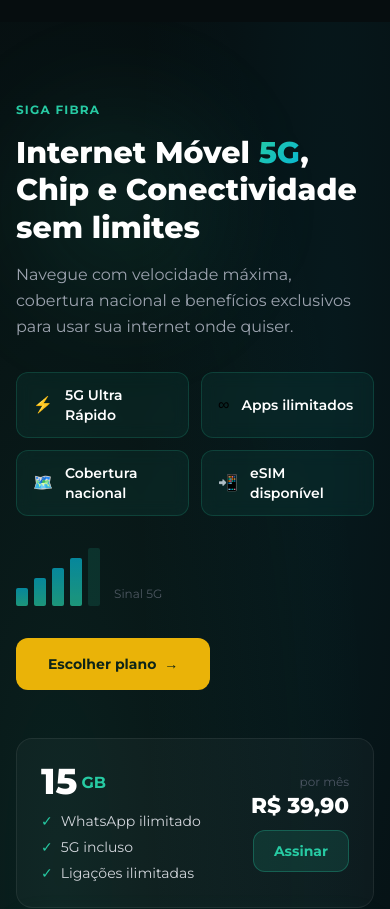
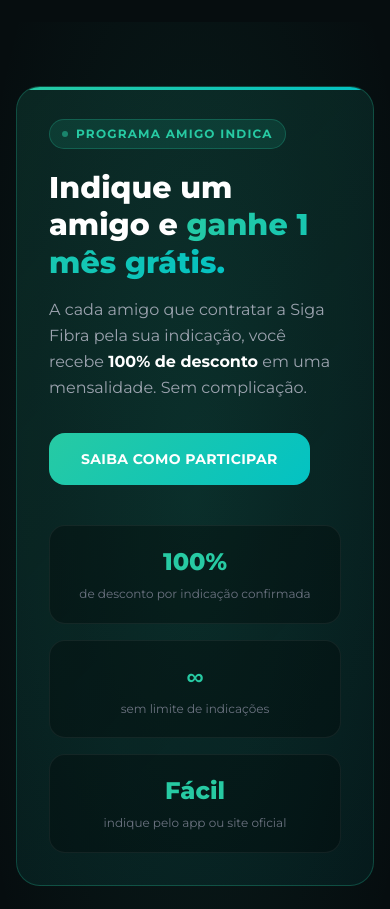
Before and after one commit to agenciaacev/sigra-fibra-workspace, a Next.js app: page /pessoa-fisica in a window 390 px wide. Shown: the part 4140-5049 px from the top of the page. Built offline with nearby package versions, Linux system fonts and the light colour scheme; no server answers.

Commit message:
subindo alteraçoes

```diff
--- a/app/pessoa-fisica/page.tsx
+++ b/app/pessoa-fisica/page.tsx
@@ -1,49 +1,19 @@
-'use client'
-
-import { useRouter } from 'next/navigation'
-import HeroBanner, { BannerSlide } from '@/components/shared/HeroBanner'
+import HomeBanner from '@/components/home/HomeBanner'
 import QuickLinksSection from '@/components/home/QuickLinksSection'
-import CtaBanner from '@/components/home/CtaBanner'
 import PlanosInternetSection from '@/components/home/PlanosInternetSection'
 import StreamingSection from '@/components/home/StreamingSection'
+import AmigoIndicaSection from '@/components/home/AmigoIndicaSection'
 import ChipMovelSection from '@/components/home/ChipMovelSection'
-const banner1 = '/img/1.jpg'
-const banner2 = '/img/2.jpg'
-const banner3 = '/img/3.jpg'
-const banner4 = '/img/4.jpg'
+import CtaBanner from '@/components/home/CtaBanner'
 
 export default function PFHome() {
-  const router = useRouter()
-
-  const slides: BannerSlide[] = [
-    {
-      image: banner1,
-      imageAlt: 'Oferta Internet Fibra 600Mb',
-      onClick: () => router.push('/pessoa-fisica/internet-fibra'),
-    },
-    {
-      image: banner2,
-      imageAlt: 'Plano 1 Giga',
-      onClick: () => router.push('/pessoa-fisica/internet-fibra'),
-    },
-    {
-      image: banner3,
-      imageAlt: 'Planos de Celular',
-      onClick: () => router.push('/pessoa-fisica/celular/pre-pago'),
-    },
-     {
-      image: banner4,
-      imageAlt: 'Promoção Especial',
-      onClick: () => router.push('/pessoa-fisica/celular/pre-pago'),
-    },
-  ]
-
   return (
     <div className="font-sans">
-      <HeroBanner slides={slides} accentColor="#27CAA3" autoPlayInterval={6000} showArrows={false} />
+      <HomeBanner />
       <QuickLinksSection />
       <PlanosInternetSection />
       <StreamingSection />
+      <AmigoIndicaSection />
       <ChipMovelSection />
       <CtaBanner />
     </div>
--- a/components/home/AmigoIndicaSection.tsx
+++ b/components/home/AmigoIndicaSection.tsx
@@ -7,26 +7,27 @@
 
   return (
     <section className="py-16 md:py-20 relative overflow-hidden" style={{ background: '#060d0f' }}>
-      {/* Background glow */}
       <div className="absolute inset-0 pointer-events-none" style={{
         background: 'radial-gradient(ellipse 60% 80% at 50% 50%, rgba(39,202,163,0.09), transparent)',
       }} />
 
       <div className="relative max-w-[1200px] mx-auto px-4 sm:px-6 lg:px-8">
         <div className="rounded-3xl overflow-hidden relative"
-          style={{ background: 'linear-gradient(135deg, rgba(39,202,163,0.13) 0%, rgba(3,194,195,0.07) 100%)', border: '1.5px solid rgba(39,202,163,0.25)' }}>
+          style={{
+            background: 'linear-gradient(135deg, rgba(39,202,163,0.13) 0%, rgba(3,194,195,0.07) 100%)',
+            border: '1.5px solid rgba(39,202,163,0.25)',
+          }}>
 
-          {/* Top line */}
           <div className="absolute top-0 left-0 right-0 h-[3px]"
             style={{ background: 'linear-gradient(90deg, #27CAA3, #03C2C3)' }} />
 
           <div className="p-8 md:p-12 grid grid-cols-1 lg:grid-cols-2 gap-10 items-center">
 
             {/* Left */}
-            <div data-aos="fade-right">
+            <div>
               <span className="inline-flex items-center gap-2 text-xs font-bold uppercase tracking-widest px-3 py-1.5 rounded-full mb-5"
                 style={{ background: 'rgba(39,202,163,0.12)', border: '1px solid rgba(39,202,163,0.25)', color: '#27CAA3' }}>
-                <span className="w-1.5 h-1.5 rounded-full animate-pulse" style={{ background: '#27CAA3' }} />
+                <span className="w-1.5 h-1.5 rounded-full" style={{ background: '#27CAA3', animation: 'pulse 2s infinite' }} />
                 Programa Amigo Indica
               </span>
 
@@ -42,28 +43,30 @@
               </h2>
 
               <p className="text-gray-400 leading-relaxed mb-8 max-w-md">
-                A cada amigo que contratar a Siga Fibra pela sua indicação, você recebe <strong className="text-white">100% de desconto</strong> em uma mensalidade. Sem complicação.
+                A cada amigo que contratar a Siga Fibra pela sua indicação, você recebe{' '}
+                <strong className="text-white">100% de desconto</strong> em uma mensalidade. Sem complicação.
               </p>
 
               <button
                 onClick={() => router.push('/pessoa-fisica/amigo-indica')}
-                className="font-bold px-8 py-4 rounded-2xl text-sm uppercase tracking-wide text-white transition-all duration-200 hover:opacity-90 hover:scale-[1.02] active:scale-95"
+                className="font-bold px-8 py-4 rounded-2xl text-sm uppercase tracking-wide text-white transition-all duration-200"
                 style={{ background: 'linear-gradient(135deg, #27CAA3, #03C2C3)' }}
+                onMouseEnter={e => (e.currentTarget as HTMLElement).style.opacity = '0.88'}
+                onMouseLeave={e => (e.currentTarget as HTMLElement).style.opacity = '1'}
               >
                 Saiba como participar
               </button>
             </div>
 
-            {/* Right — 3 benefit cards */}
-            <div data-aos="fade-left" data-aos-delay="80" className="grid grid-cols-1 sm:grid-cols-3 gap-4">
+            {/* Right — benefit cards */}
+            <div className="grid grid-cols-1 sm:grid-cols-3 gap-4">
               {[
-                { icon: '🎁', value: '100%', label: 'de desconto por indicação confirmada' },
-                { icon: '♾️', value: '∞', label: 'sem limite de indicações' },
-                { icon: '⚡', value: 'Fácil', label: 'indique pelo app ou site oficial' },
+                { value: '100%', label: 'de desconto por indicação confirmada' },
+                { value: '∞', label: 'sem limite de indicações' },
+                { value: 'Fácil', label: 'indique pelo app ou site oficial' },
               ].map((card, i) => (
                 <div key={i} className="rounded-2xl p-5 flex flex-col items-center text-center gap-2"
                   style={{ background: 'rgba(0,0,0,0.3)', border: '1px solid rgba(255,255,255,0.06)' }}>
-                  <span className="text-2xl">{card.icon}</span>
                   <p className="text-2xl font-extrabold" style={{ color: '#27CAA3' }}>{card.value}</p>
                   <p className="text-xs text-gray-500 leading-snug">{card.label}</p>
                 </div>
```
